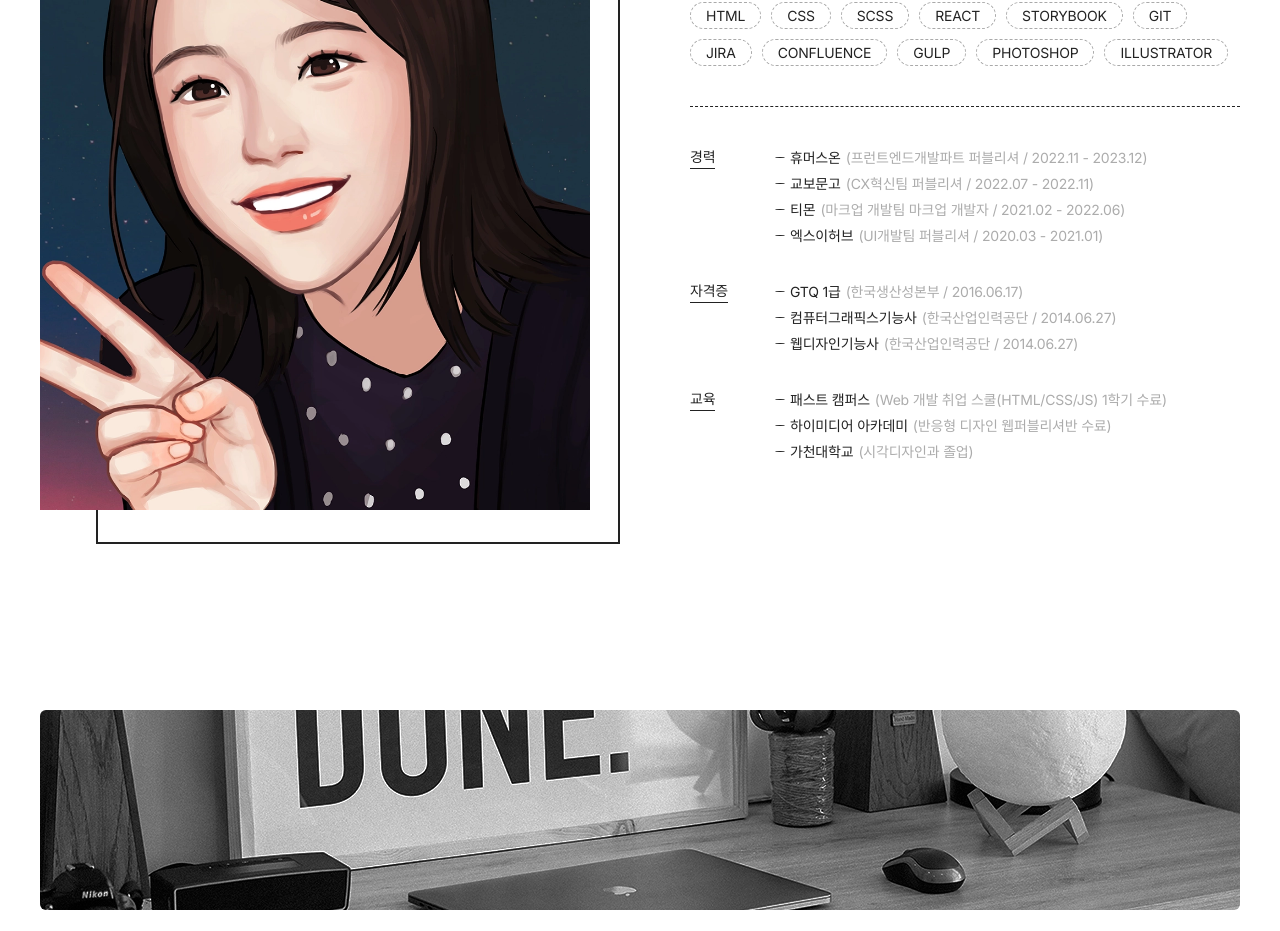
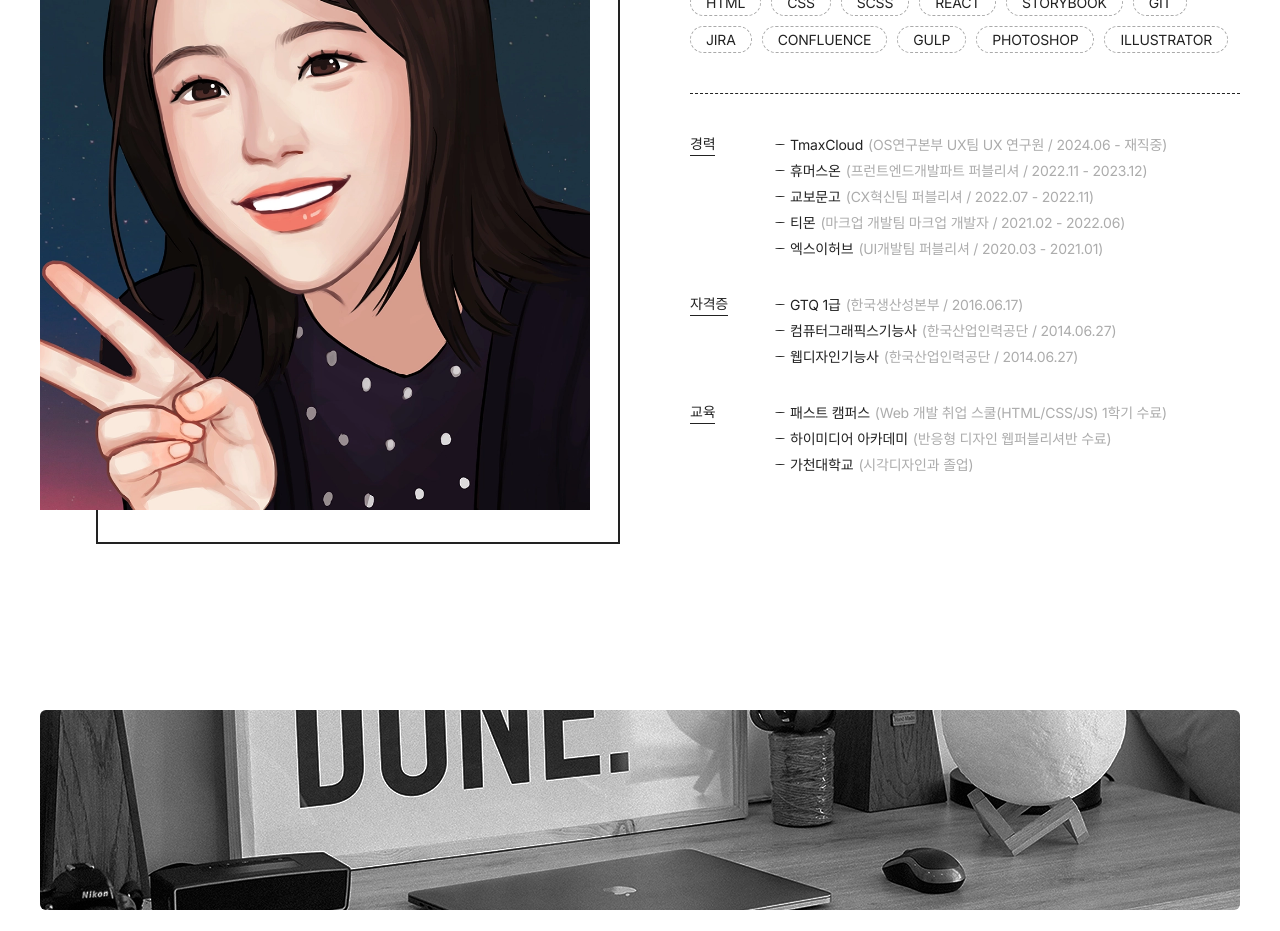
Before and after one commit to mjae404/portfolio2024_react, a React (Create React App) app: page / in a window 1280 px wide. Shown: the part 1140-2071 px from the top of the page. Built offline with nearby package versions, Linux system fonts and the light colour scheme; a web font is replaced by a local one.

Commit message:
feat: 경력 추가

```diff
--- a/src/assets/data/data.js
+++ b/src/assets/data/data.js
@@ -35,6 +35,7 @@ const aboutData = [
     {
         title: '경력',
         items: [
+            { company: 'TmaxCloud', role: 'OS연구본부 UX팀 UX 연구원', date: '2024.06 - 재직중' },
             { company: '휴머스온', role: '프런트엔드개발파트 퍼블리셔', date: '2022.11 - 2023.12' },
             { company: '교보문고', role: 'CX혁신팀 퍼블리셔', date: '2022.07 - 2022.11' },
             { company: '티몬', role: '마크업 개발팀 마크업 개발자', date: '2021.02 - 2022.06' },
```
